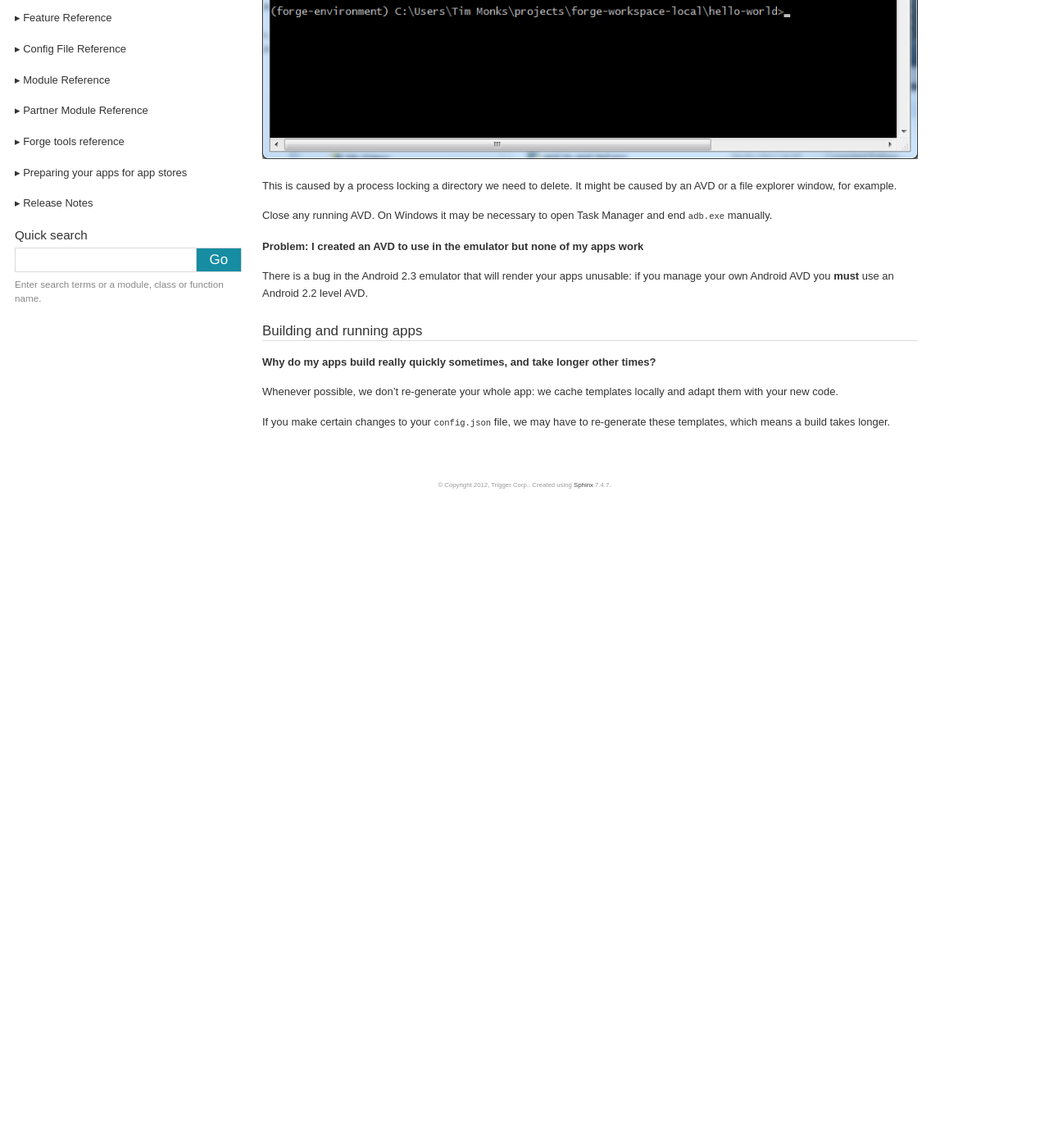
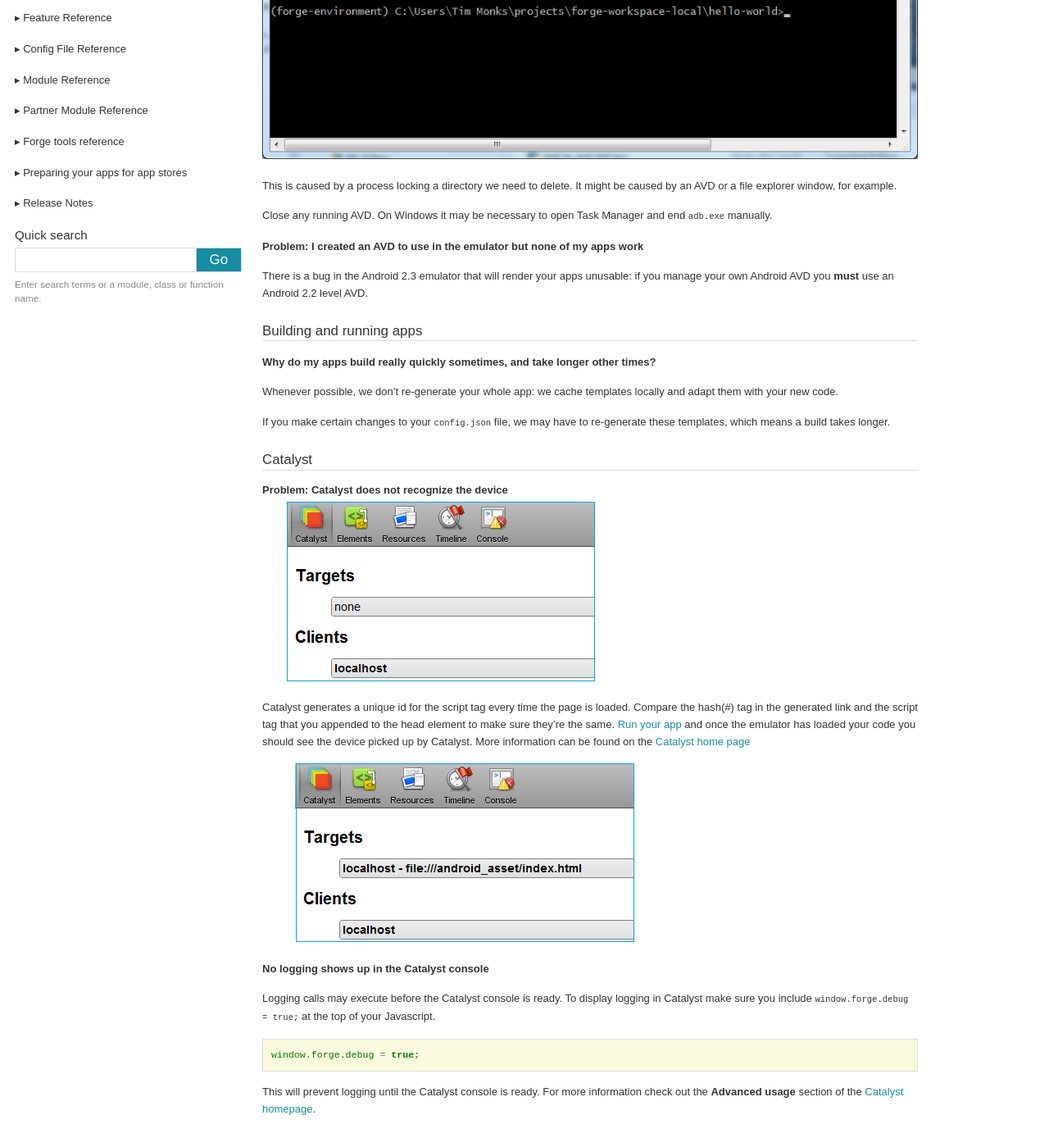
Before and after one commit to trigger-corp/Forge-Documentation, a Sphinx documentation site: the page built from source/faq.rst, in a window 1280 px wide and 1400 px high, scrolled down 439 px. Shown: the whole window at 82% size. Built offline with Sphinx 7.4.7, drawn with Linux system fonts in a browser that asks for light colours; some web fonts are replaced; before the commit the page ends 1060 px from its top, so only the background shows below that.

Commit message:
Merge mobile troubleshooting into FAQ.

```diff
--- a/source/faq.rst
+++ b/source/faq.rst
@@ -28,3 +28,27 @@ Building and running apps
 Whenever possible, we don't re-generate your whole app: we cache templates locally and adapt them with your new code.
 
 If you make certain changes to your ``config.json`` file, we may have to re-generate these templates, which means a build takes longer.
+
+
+Catalyst
+--------
+
+**Problem: Catalyst does not recognize the device**
+    .. image:: /_static/android/weather/images/troubleshooting/catalyst-no-device.png
+
+Catalyst generates a unique id for the script tag every time the page is loaded.
+Compare the hash(#) tag in the generated link and the script tag that you appended to the head element to make sure they're the same.
+:ref:`Run your app <mobile-getting-started-run>` and once the emulator has loaded your code you should see the device picked up by Catalyst.
+More information can be found on the `Catalyst home page <http://trigger.io/catalyst/>`_
+
+    .. image:: /_static/android/weather/images/troubleshooting/catalyst-device-found.png
+
+**No logging shows up in the Catalyst console**
+
+Logging calls may execute before the Catalyst console is ready.
+To display logging in Catalyst make sure you include ``window.forge.debug = true;`` at the top of your Javascript. ::
+
+	window.forge.debug = true;
+
+This will prevent logging until the Catalyst console is ready.
+For more information check out the **Advanced usage** section of the `Catalyst homepage <http://trigger.io/catalyst/>`_.
--- a/source/mobile/index.rst
+++ b/source/mobile/index.rst
@@ -12,7 +12,6 @@ We're working hard to make Forge the simplest way to make mobile apps. We hope y
 but if you get stuck at any point, just drop us a line on support@trigger.io. We'd love to help!
 
 .. toctree::
-   :maxdepth: 2
+   :glob:
 
-   /mobile/getting-started
-   /mobile/troubleshooting
+   /mobile/*
```
Also changed, not shown: source/mobile/troubleshooting.rst (deleted, +0 -46 lines).
